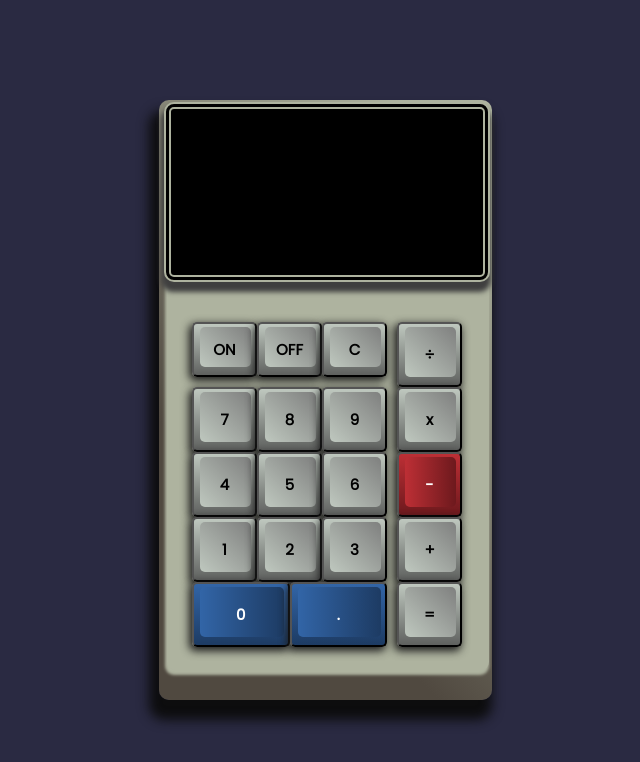
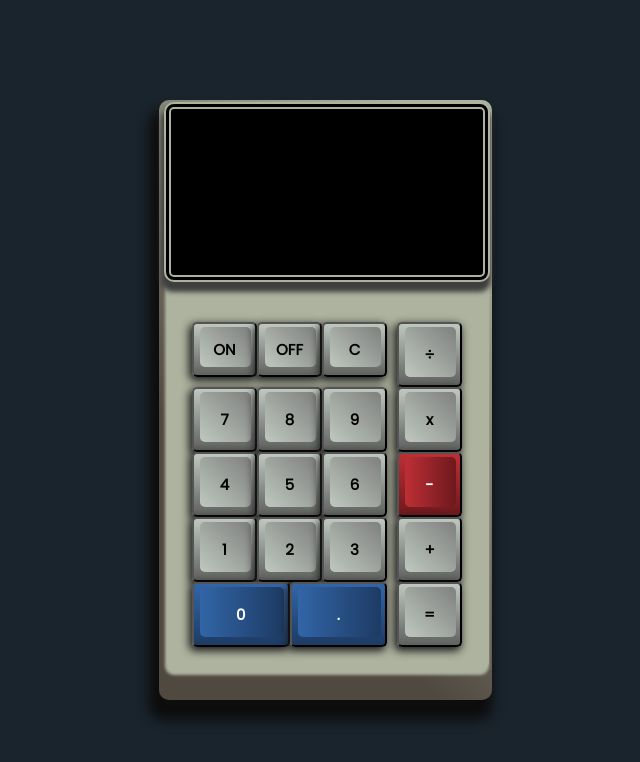
Before and after one commit to dyancic/calculator-project, a plain HTML site: page index.html in a window 1280 px wide. Shown: the whole page, without its empty margins (315-955 px from the left). Drawn offline with Linux system fonts and the light colour scheme; a web font is replaced by a local one.

Commit message:
updated background

```diff
--- a/styles.scss
+++ b/styles.scss
@@ -11,7 +11,7 @@
 }
 
 body {
-    background-color: rgb(42, 42, 66);
+    background-color: #1a242c;
     display: flex;
     justify-content: center;
     align-items: center;
```
Also changed, not shown: calculator-base.jpg (deleted), img/calc.png (added), img/calculator-base.jpg (added), styles.css, 1 other file.
